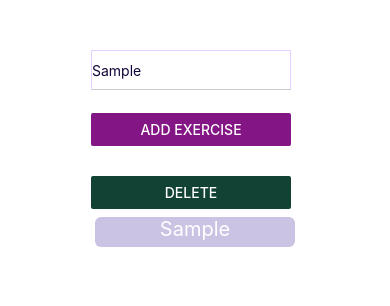
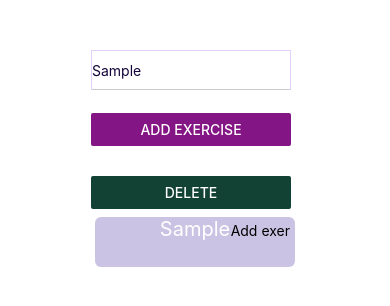
Before and after one commit to noahtt7/WorkoutProj, a React Native app: screen / in a window 390 px wide. Both pictures are taken after typing "Sample" into the empty fields and a click on the button "ADD EXERCISE". Shown: the top 306 px of the page. Built offline with nearby package versions, Linux system fonts and the light colour scheme.

Commit message:
TouchableOpacity for 'add exercise' option yeah poggers
Switching from buttons to TouchableOpacity for add and delete options

```diff
--- a/App.js
+++ b/App.js
@@ -1,10 +1,19 @@
 import { useState } from 'react';
 import { StatusBar } from 'expo-status-bar';
-import { StyleSheet, Text, TextInput, View, FlatList, Button, ScrollView } from 'react-native';
+import { StyleSheet, Text, TextInput, View, FlatList, Button, ScrollView, TouchableOpacity } from 'react-native';
 
 export default function App() {
   const [enteredExerciseText, setEnteredExerciseText] = useState('');
   const [exercises, setExercises] = useState([]);
+
+  const RenderExercise = () => {
+
+      {exercises.map((exercise) =>
+        <View key={exercise} style={styles.exerciseItem}>
+          <Text style={styles.exerciseText}>{exercise}</Text>
+        </View>
+      )}
+  }
 
   function inputExerciseHandler(enteredText) {
     // entered text in TextInput box is set
@@ -47,16 +56,22 @@ export default function App() {
       </View>
       <View style={styles.exerciseContainer}>
         <ScrollView>
+          {/* <RenderExercise/> */}
           {exercises.map((exercise) =>
             <View key={exercise} style={styles.exerciseItem}>
               <Text style={styles.exerciseText}>{exercise}</Text>
+              <TouchableOpacity style={{ height: 50, width: 200, marginTop: 5, marginHorizontal: -5,  position: 'absolute'}}>
+                <Text style= {{textAlign: "right"}}>Add exer</Text>
+              </TouchableOpacity>
             </View>
           )}
+
         </ScrollView>
       </View>
     </View>
   );
 }
+
 
 const styles = StyleSheet.create({
   appcontainer: {
@@ -95,7 +110,7 @@ const styles = StyleSheet.create({
     borderRadius: 6,
     backgroundColor: "#CBC3E3",
     width: 200,
-    height: 30
+    height: 50
   },
   exerciseText: {
     color: 'white',
```
